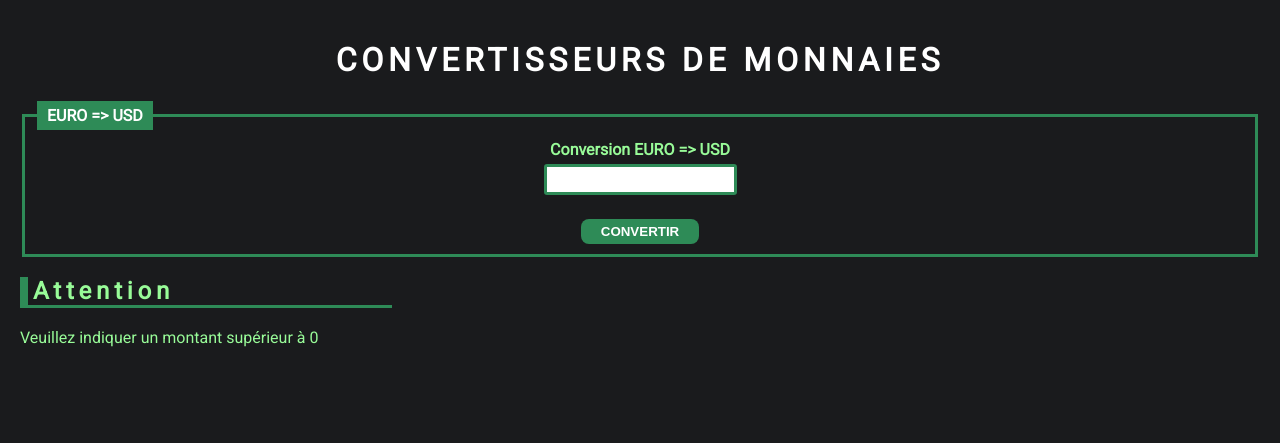
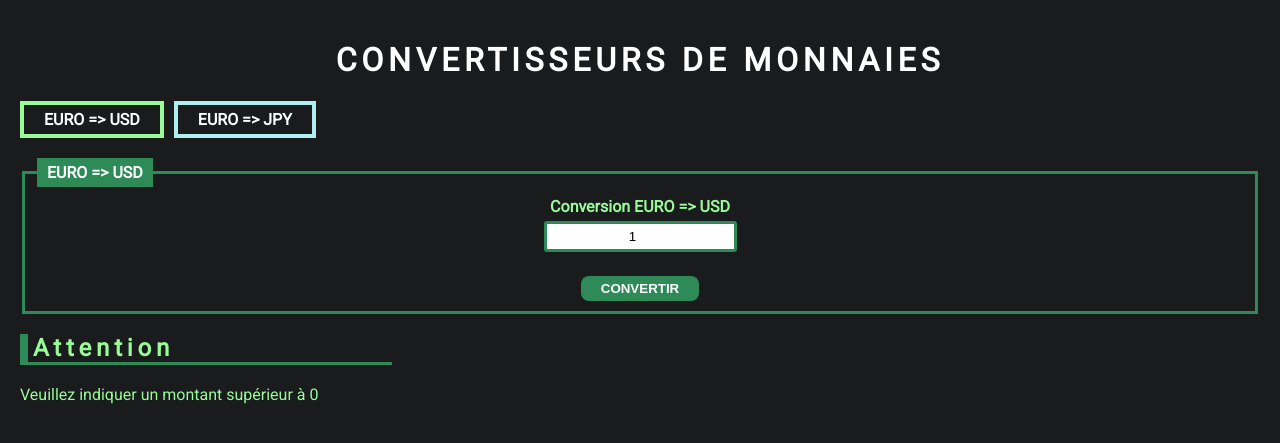
Before and after one commit to Oriane-Toque/convertisseur-devises, a PHP site: page /php/index.php in a window 1280 px wide. Shown: the top 443 px of the page. Run offline with PHP 8.4, Linux system fonts and the light colour scheme.

Commit message:
conversion euro => yens: done

```diff
--- a/css/style.css
+++ b/css/style.css
@@ -37,6 +37,55 @@ h2 {
   width: 30%;
 }
 
+nav {
+  margin-bottom: 20px;
+}
+
+ul {
+  display: flex;
+}
+
+ul,
+li,
+a {
+  text-decoration: none;
+  list-style: none;
+  margin: 0;
+  padding: 0;
+}
+
+a,
+li {
+  text-align: center;
+  color: #fff;
+  font-weight: 600;
+  padding: 5px 10px 5px 10px;
+}
+
+li {
+  margin: 0 10px 0 0;
+}
+
+li:nth-of-type(1) {
+  border: solid 0.3rem palegreen;
+}
+
+li:nth-of-type(2) {
+  border: solid 0.3rem paleturquoise;
+}
+
+li:nth-of-type(1):hover,
+li:nth-of-type(1) a:hover {
+  background-color: palegreen;
+  color: seagreen;
+}
+
+li:nth-of-type(2):hover,
+li:nth-of-type(2) a:hover {
+  background-color: paleturquoise;
+  color: steelblue;
+}
+
 p {
   margin: 0;
   color: palegreen;
@@ -52,7 +101,11 @@ form {
   display: flex;
   flex-direction: column;
   justify-content: center;
+  margin-top: 20px;
+}
 
+form:first-of-type {
+  margin-top: 0;
 }
 
 input,
--- a/inc/header.php
+++ b/inc/header.php
@@ -7,3 +7,14 @@
   <title>Convertisseur</title>
   <link rel="stylesheet" href="../css/style.css">
 </head>
+<body>
+
+  <h1>Convertisseurs de monnaies</h1>
+    <header>
+      <nav>
+        <ul>
+          <li><a href="index.php">EURO => USD</a></li>
+          <li><a href="yens.php">EURO => JPY</a></li>
+        </ul>
+      </nav>
+    </header>
--- a/php/index.php
+++ b/php/index.php
@@ -11,22 +11,17 @@ function getAmountInDollars ($amount)
   return $amountInDollars;
 }
 
-/* FONCTION CONVERSION EURO => YENS */
-
 include '../inc/header.php';
 ?>
 
-<body>
   <!-- CONVERSION EURO => DOLLAR -->
-  <h1>Convertisseurs de monnaies</h1>
   <form action="" method="get">
     <fieldset>
       <legend>EURO => USD</legend>
       <label for="montant">Conversion EURO => USD</label>
-      <input type="number" name="montant_euro" id="montant">
+      <input type="number" name="montant_euro" id="montant" value="1">
       <button type="submit">convertir</button>
     </fieldset>
-
   </form>
 
   <?php
@@ -46,6 +41,5 @@ include '../inc/header.php';
     endif;
   ?>
 
-  <!-- CONVERSION EURO => YENS -->
 </body>
 </html>
```
Also changed, not shown: php/yens.php (added, +43 -0 lines).
